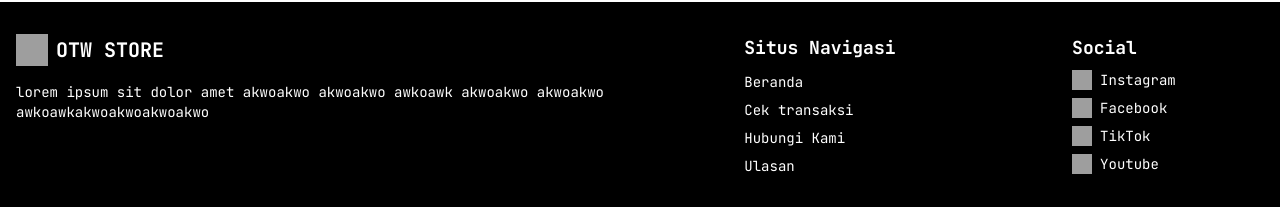
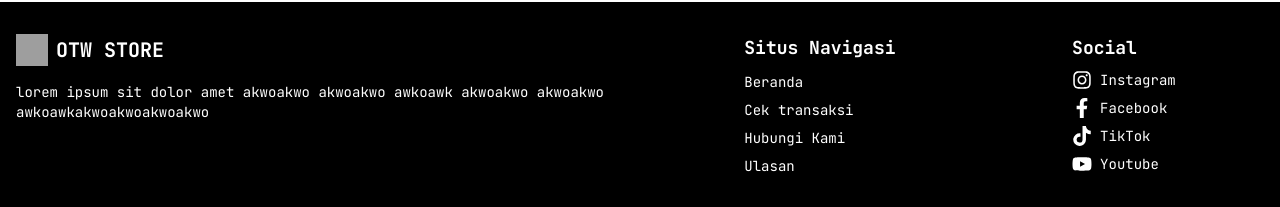
Before and after one commit to TubagusAldiMY/Web-TopUp, a React (Vite) app: page / in a window 1280 px wide. Shown: the part 1387-1594 px from the top of the page. Built offline with nearby package versions, Linux system fonts and the light colour scheme; grey boxes are pictures that could not be loaded.

Commit message:
add icon

```diff
--- a/src/components/Fragments/footer.jsx
+++ b/src/components/Fragments/footer.jsx
@@ -1,4 +1,7 @@
 import React from "react";
+import { FaFacebookF, FaInstagram, FaYoutube, FaTiktok } from "react-icons/fa";
+import { Link } from "react-router-dom";
+
 const Footer = () => {
     return (
         <footer className=" bg-black text-white py-8">
@@ -32,20 +35,20 @@ const Footer = () => {
                         <h2 className="font-bold text-lg">Social</h2>
                         <ul className="space-y-2">
                             <li className="flex items-center space-x-2">
-                                <img src="instagram-icon.png" alt="Instagram" className="w-5 h-5" />
-                                <a href="#" className="text-sm hover:underline">Instagram</a>
+                                <FaInstagram className="w-5 h-5" alt="Instagram" />
+                                <Link to="https://instagram.com" className="text-sm hover:underline">Instagram</Link>
                             </li>
                             <li className="flex items-center space-x-2">
-                                <img src="facebook-icon.png" alt="Facebook" className="w-5 h-5" />
-                                <a href="#" className="text-sm hover:underline">Facebook</a>
+                                <FaFacebookF className="w-5 h-5" alt="Facebook" />
+                                <Link to="https://facebook.com" className="text-sm hover:underline">Facebook</Link>
                             </li>
                             <li className="flex items-center space-x-2">
-                                <img src="tiktok-icon.png" alt="TikTok" className="w-5 h-5" />
-                                <a href="#" className="text-sm hover:underline">TikTok</a>
+                                <FaTiktok className="w-5 h-5" alt="TikTok" />
+                                <Link to="https://tiktok.com" className="text-sm hover:underline">TikTok</Link>
                             </li>
                             <li className="flex items-center space-x-2">
-                                <img src="youtube-icon.png" alt="YouTube" className="w-5 h-5" />
-                                <a href="#" className="text-sm hover:underline">Youtube</a>
+                                <FaYoutube className="w-5 h-5" alt="YouTube" />
+                                <Link to="https://youtube.com" className="text-sm hover:underline">Youtube</Link>
                             </li>
                         </ul>
                     </div>
```
